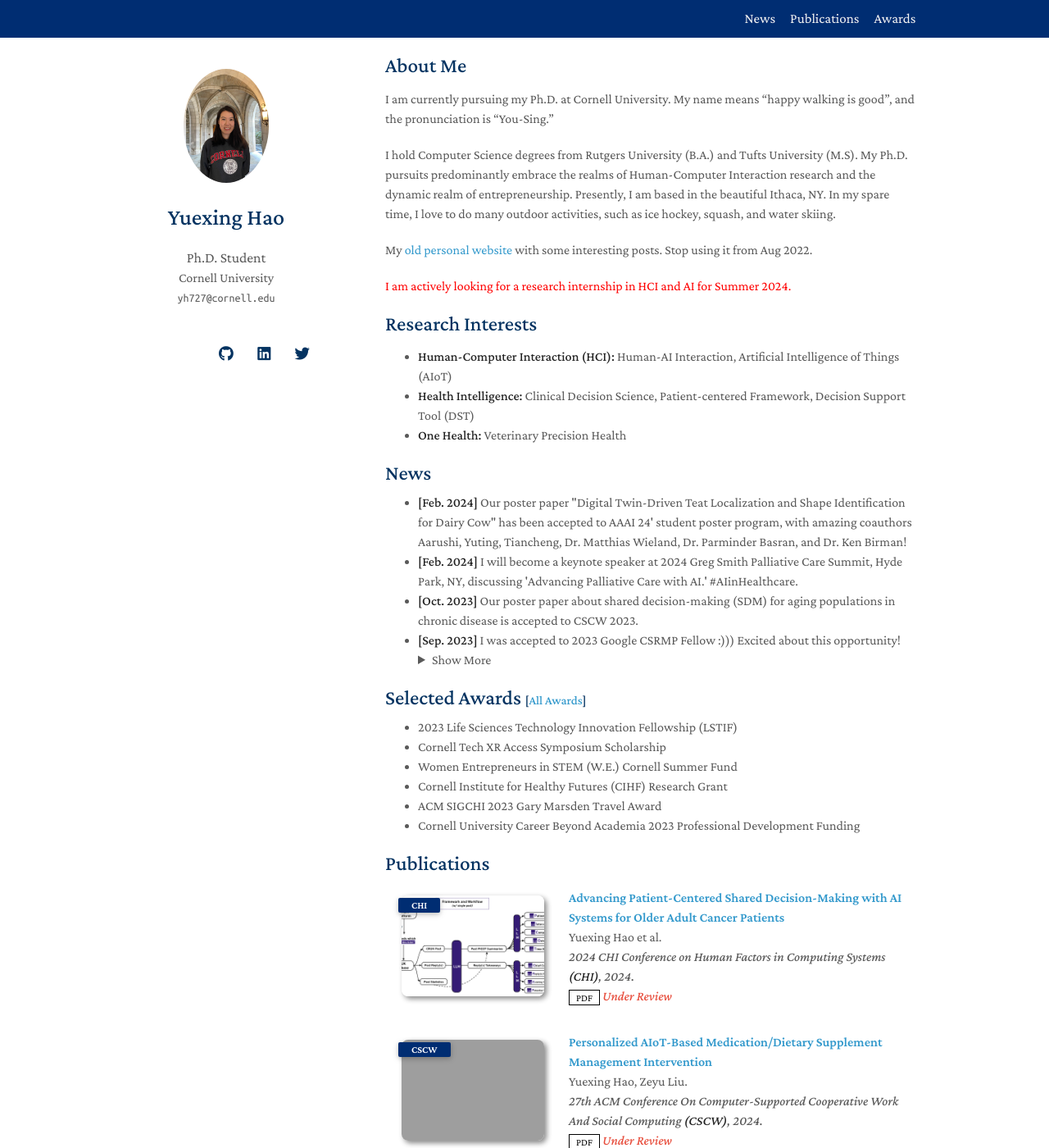
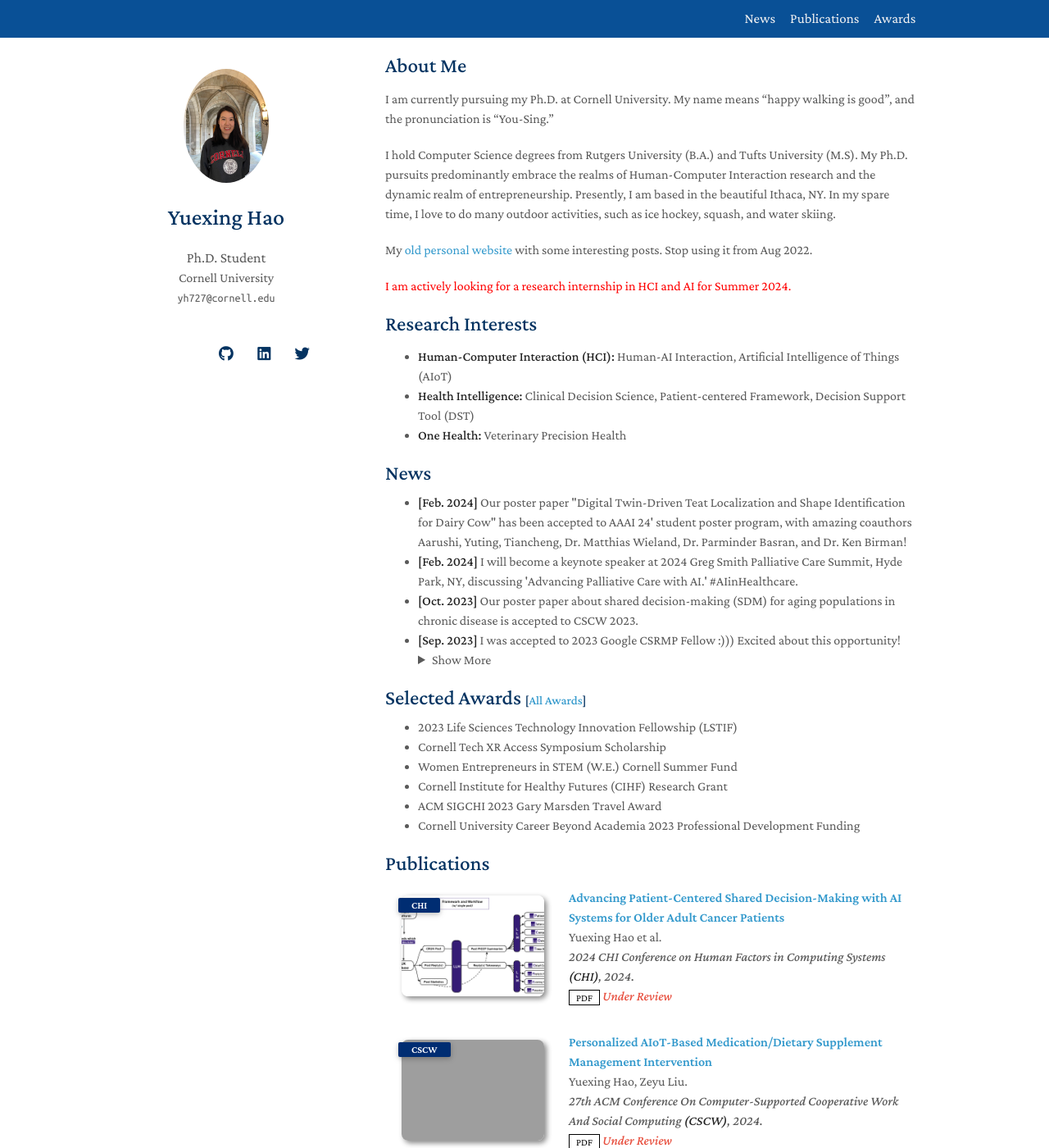
Before and after one commit to YuexingHao/Yuexing-Hao, a Jekyll site: the page built from index.md, in a window 1280 px wide and 1400 px high. Shown: the whole window at 82% size. Built offline with Jekyll 4.4.1, drawn with Linux system fonts in a browser that asks for light colours; nearby versions of some CDN libraries; a style sheet for code colours, icons or effects is not loaded; our own code applies the rules of GitHub Pages for plain Markdown files; grey boxes are pictures that could not be loaded.

Commit message:
Update nav.css

```diff
--- a/assets/css/nav.css
+++ b/assets/css/nav.css
@@ -1,6 +1,6 @@
 /* Add a black background color to the top navigation */
 .topnav {
-    background-color: #002D72;
+    background-color: #095096;
     overflow: hidden;
 	position:fixed;
 	z-index:999;
```
